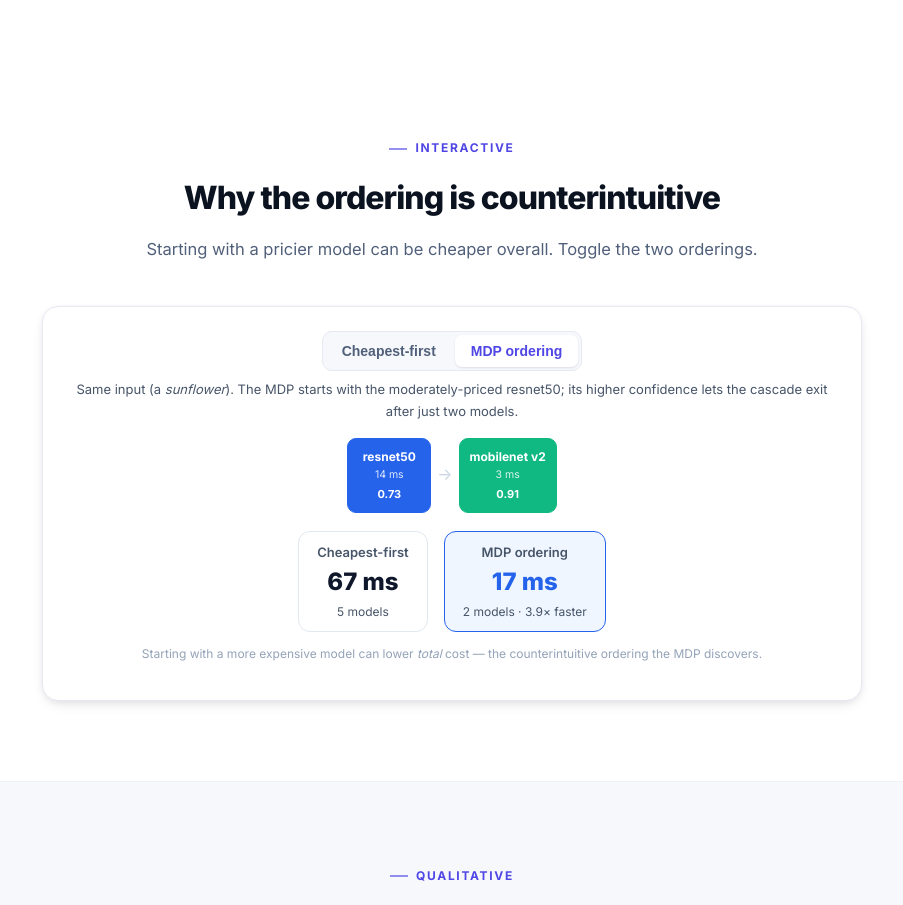
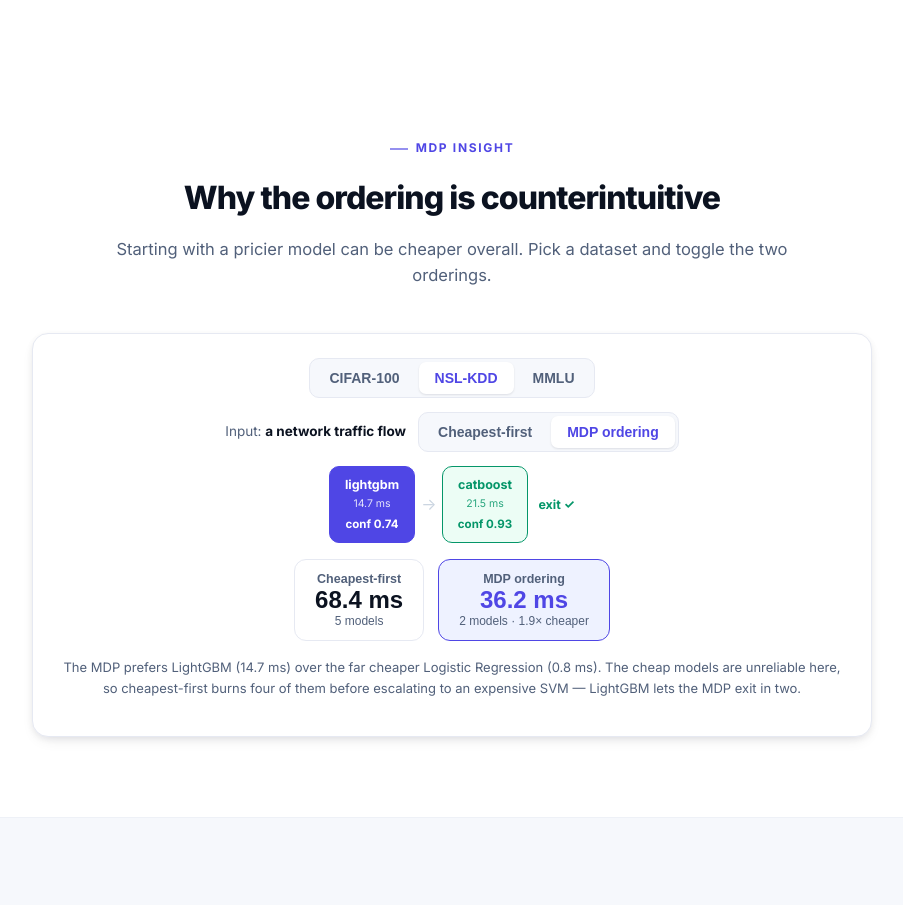
Before and after one commit to ashwincolaco/lazystack, a React (Vite) app: page / in a window 1280 px wide. Shown: the part 2480-3385 px from the top of the page, without its empty margins (188-1091 px from the left). Built offline with nearby package versions, Linux system fonts and the light colour scheme.

Commit message:
Ordering section: 3 dataset examples (CIFAR/NSL-KDD/MMLU) with selector; relabel eyebrow to MDP Insight; clearer NSL win

```diff
--- a/src/App.jsx
+++ b/src/App.jsx
@@ -97,8 +97,8 @@ export default function App() {
       <section>
         <div className="wrap">
           <Reveal>
-            <Head eyebrow="Interactive" title="Why the ordering is counterintuitive"
-              sub="Starting with a pricier model can be cheaper overall. Toggle the two orderings." />
+            <Head eyebrow="MDP Insight" title="Why the ordering is counterintuitive"
+              sub="Starting with a pricier model can be cheaper overall. Pick a dataset and toggle the two orderings." />
             <OrderingToggle />
           </Reveal>
         </div>
--- a/src/components/OrderingToggle.jsx
+++ b/src/components/OrderingToggle.jsx
@@ -1,92 +1,111 @@
 import React, { useEffect, useRef, useState } from 'react'
 
 const THETA = 0.85
-const C = { blue: '#2563eb', green: '#10b981', amber: '#f59e0b', ink: '#0f172a', slate: '#475569', line: '#e2e8f0', grey: '#cbd5e1', red: '#ef4444' }
+const C = { indigo: '#4f46e5', green: '#059669', amber: '#d97706', ink: '#0b1220', slate: '#51607a', line: '#e6e9f2', grey: '#cbd5e1', red: '#dc2626', mute: '#8a97ad' }
 
-// Same CIFAR-100 input, two orderings (curated, costs from the codebase).
-const ORDERINGS = {
-  'Cheapest-first': {
-    steps: [
-      ['mobilenet_v2', 3, 0.52], ['resnet18', 6, 0.61], ['resnet50', 14, 0.70],
-      ['efficientnet_b0', 16, 0.79], ['resnet101', 28, 0.87],
-    ],
-    note: 'Cheap models are individually unsure, so the cascade keeps going — five models before confidence crosses θ.',
+// Curated counterintuitive-ordering cases. Costs (ms) from models/model_registry.py.
+// Each: cheapest-first cascade vs the MDP ordering (which starts with a pricier model).
+const EX = {
+  'CIFAR-100': {
+    input: 'a sunflower image',
+    'Cheapest-first': { steps: [['mobilenet_v2', 3, 0.52], ['resnet18', 6, 0.61], ['resnet50', 14, 0.70], ['efficientnet_b0', 16, 0.79], ['resnet101', 28, 0.87]] },
+    'MDP ordering':   { steps: [['resnet50', 14, 0.73], ['mobilenet_v2', 3, 0.91]] },
+    why: 'The MDP starts with resnet50 (14 ms), not the cheapest model — its higher confidence triggers an earlier overall exit.',
   },
-  'MDP ordering': {
-    steps: [['resnet50', 14, 0.73], ['mobilenet_v2', 3, 0.91]],
-    note: 'The MDP starts with the moderately-priced resnet50; its higher confidence lets the cascade exit after just two models.',
+  'NSL-KDD': {
+    input: 'a network traffic flow',
+    'Cheapest-first': { steps: [['logistic', 0.8, 0.46], ['decision_tree', 1.2, 0.55], ['mlp', 8.7, 0.64], ['random_forest', 12.5, 0.73], ['svm', 45.2, 0.88]] },
+    'MDP ordering':   { steps: [['lightgbm', 14.7, 0.74], ['catboost', 21.5, 0.93]] },
+    why: 'The MDP prefers LightGBM (14.7 ms) over the far cheaper Logistic Regression (0.8 ms). The cheap models are unreliable here, so cheapest-first burns four of them before escalating to an expensive SVM — LightGBM lets the MDP exit in two.',
+  },
+  'MMLU': {
+    input: 'a multiple-choice question',
+    'Cheapest-first': { steps: [['electra_small', 15, 0.60], ['albert_base', 20, 0.72], ['distilbert', 25, 0.87]] },
+    'MDP ordering':   { steps: [['albert_base', 20, 0.75], ['electra_small', 15, 0.91]] },
+    why: 'The MDP leads with albert_base (20 ms) rather than the cheaper electra_small (15 ms), reaching confidence one model sooner.',
   },
 }
-const totalCost = (o) => ORDERINGS[o].steps.reduce((a, s) => a + s[1], 0)
+const total = (ds, mode) => EX[ds][mode].steps.reduce((a, s) => a + s[1], 0)
 
 export default function OrderingToggle() {
+  const [ds, setDs] = useState('NSL-KDD')
   const [mode, setMode] = useState('MDP ordering')
   const [step, setStep] = useState(0)
   const timer = useRef(null)
-  const steps = ORDERINGS[mode].steps
+  const steps = EX[ds][mode].steps
 
   useEffect(() => {
     setStep(0)
     let i = 0
-    timer.current = setInterval(() => { i += 1; setStep(i); if (i >= steps.length) clearInterval(timer.current) }, 900)
+    timer.current = setInterval(() => { i += 1; setStep(i); if (i >= steps.length) clearInterval(timer.current) }, 850)
     return () => clearInterval(timer.current)
-  }, [mode])
+  }, [ds, mode])
 
-  const shown = steps.slice(0, step)
-  const cost = shown.reduce((a, s) => a + s[1], 0)
   const done = step >= steps.length
+  const cheap = total(ds, 'Cheapest-first'), mdp = total(ds, 'MDP ordering')
+  const faster = (cheap / mdp).toFixed(1)
 
   return (
-    <div className="card" style={{ maxWidth: 820, margin: '0 auto' }}>
-      <div className="controls" style={{ marginTop: 0, marginBottom: 8 }}>
+    <div className="card" style={{ maxWidth: 840, margin: '0 auto' }}>
+      {/* dataset tabs */}
+      <div className="controls" style={{ marginTop: 0, marginBottom: 14 }}>
         <div className="toggle">
-          {Object.keys(ORDERINGS).map((k) => (
+          {Object.keys(EX).map((k) => (
+            <button key={k} className={ds === k ? 'active' : ''} onClick={() => setDs(k)}>{k}</button>
+          ))}
+        </div>
+      </div>
+
+      <div style={{ display: 'flex', justifyContent: 'center', alignItems: 'center', gap: 12, flexWrap: 'wrap', marginBottom: 6 }}>
+        <span style={{ fontSize: 13.5, color: C.slate }}>Input: <b style={{ color: C.ink }}>{EX[ds].input}</b></span>
+        <div className="toggle">
+          {['Cheapest-first', 'MDP ordering'].map((k) => (
             <button key={k} className={mode === k ? 'active' : ''} onClick={() => setMode(k)}>{k}</button>
           ))}
         </div>
       </div>
-      <p style={{ textAlign: 'center', color: C.slate, fontSize: 13, margin: '4px 0 16px' }}>
-        Same input (a <i>sunflower</i>). {ORDERINGS[mode].note}
-      </p>
 
       {/* model chain */}
-      <div style={{ display: 'flex', alignItems: 'center', gap: 6, flexWrap: 'wrap', justifyContent: 'center', minHeight: 70 }}>
+      <div style={{ display: 'flex', alignItems: 'center', gap: 6, flexWrap: 'wrap', justifyContent: 'center', minHeight: 74, margin: '14px 0 6px' }}>
         {steps.map(([m, c, conf], i) => {
           const on = i < step
           const isExit = done && i === steps.length - 1
           return (
             <React.Fragment key={i}>
-              <div style={{
-                borderRadius: 9, padding: '8px 10px', textAlign: 'center', minWidth: 84, transition: 'all .4s',
-                border: `1.5px solid ${isExit ? C.green : on ? C.blue : C.line}`,
-                background: isExit ? C.green : on ? C.blue : '#fff', color: on || isExit ? '#fff' : C.grey, opacity: on ? 1 : 0.5,
+              <div className={on ? 'pop-in' : ''} style={{
+                borderRadius: 10, padding: '8px 11px', textAlign: 'center', minWidth: 86, transition: 'all .4s',
+                border: `1.5px solid ${isExit ? C.green : on ? C.indigo : C.line}`,
+                background: isExit ? '#ecfdf5' : on ? C.indigo : '#fff', color: isExit ? C.green : on ? '#fff' : C.mute, opacity: on ? 1 : 0.5,
               }}>
-                <div style={{ fontWeight: 700, fontSize: 12 }}>{m.replace(/_/g, ' ')}</div>
+                <div style={{ fontWeight: 700, fontSize: 12.5 }}>{m.replace(/_/g, ' ')}</div>
                 <div style={{ fontSize: 10.5, opacity: 0.85 }}>{c} ms</div>
-                <div style={{ fontSize: 11, fontWeight: 700, marginTop: 3 }}>{on ? conf.toFixed(2) : ''}</div>
+                <div style={{ fontSize: 11.5, fontWeight: 700, marginTop: 3, minHeight: 15 }}>{on ? `conf ${conf.toFixed(2)}` : ''}</div>
               </div>
               {i < steps.length - 1 && <span style={{ color: C.grey }}>→</span>}
             </React.Fragment>
           )
         })}
+        {done && <span style={{ marginLeft: 4, fontSize: 12.5, fontWeight: 700, color: C.green }}>exit ✓</span>}
       </div>
 
-      {/* summary comparison */}
-      <div style={{ display: 'flex', gap: 16, justifyContent: 'center', marginTop: 18, flexWrap: 'wrap' }}>
-        {Object.keys(ORDERINGS).map((k) => {
-          const active = k === mode
+      {/* comparison */}
+      <div style={{ display: 'flex', gap: 14, justifyContent: 'center', marginTop: 16, flexWrap: 'wrap' }}>
+        {['Cheapest-first', 'MDP ordering'].map((k) => {
+          const active = k === mode, t = total(ds, k)
           return (
-            <div key={k} style={{ textAlign: 'center', padding: '10px 18px', borderRadius: 12, border: `1.5px solid ${active ? C.blue : C.line}`, background: active ? '#eff6ff' : '#fff' }}>
-              <div style={{ fontSize: 13, fontWeight: 600, color: C.slate }}>{k}</div>
-              <div style={{ fontSize: 24, fontWeight: 800, color: active ? C.blue : C.ink }}>{totalCost(k)} ms</div>
-              <div style={{ fontSize: 12, color: C.slate }}>{ORDERINGS[k].steps.length} models{k === 'MDP ordering' ? ` · ${(totalCost('Cheapest-first') / totalCost('MDP ordering')).toFixed(1)}× faster` : ''}</div>
-            </div>
+            <button key={k} onClick={() => setMode(k)} style={{
+              cursor: 'pointer', textAlign: 'center', padding: '12px 20px', borderRadius: 12,
+              border: `1.5px solid ${active ? C.indigo : C.line}`, background: active ? '#eef2ff' : '#fff',
+            }}>
+              <div style={{ fontSize: 12.5, fontWeight: 600, color: C.slate }}>{k}</div>
+              <div style={{ fontSize: 24, fontWeight: 800, color: active ? C.indigo : C.ink }}>{t.toFixed(1)} ms</div>
+              <div style={{ fontSize: 12, color: C.slate }}>{EX[ds][k].steps.length} models{k === 'MDP ordering' ? ` · ${faster}× cheaper` : ''}</div>
+            </button>
           )
         })}
       </div>
-      <p style={{ textAlign: 'center', color: '#94a3b8', fontSize: 12, marginTop: 12 }}>
-        Starting with a more expensive model can lower <i>total</i> cost — the counterintuitive ordering the MDP discovers.
-      </p>
+
+      <p style={{ textAlign: 'center', color: C.slate, fontSize: 13, marginTop: 16 }}>{EX[ds].why}</p>
     </div>
   )
 }
```
